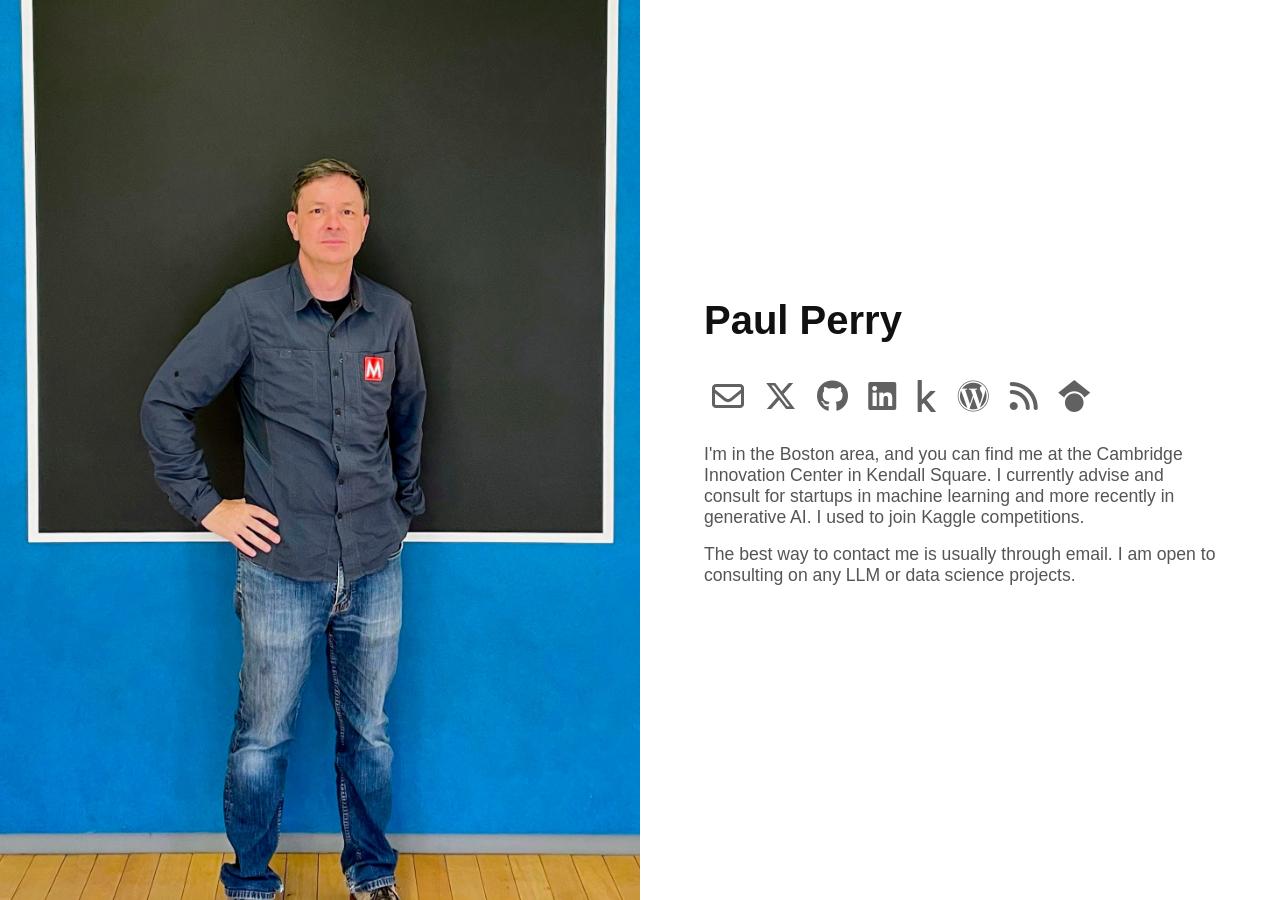
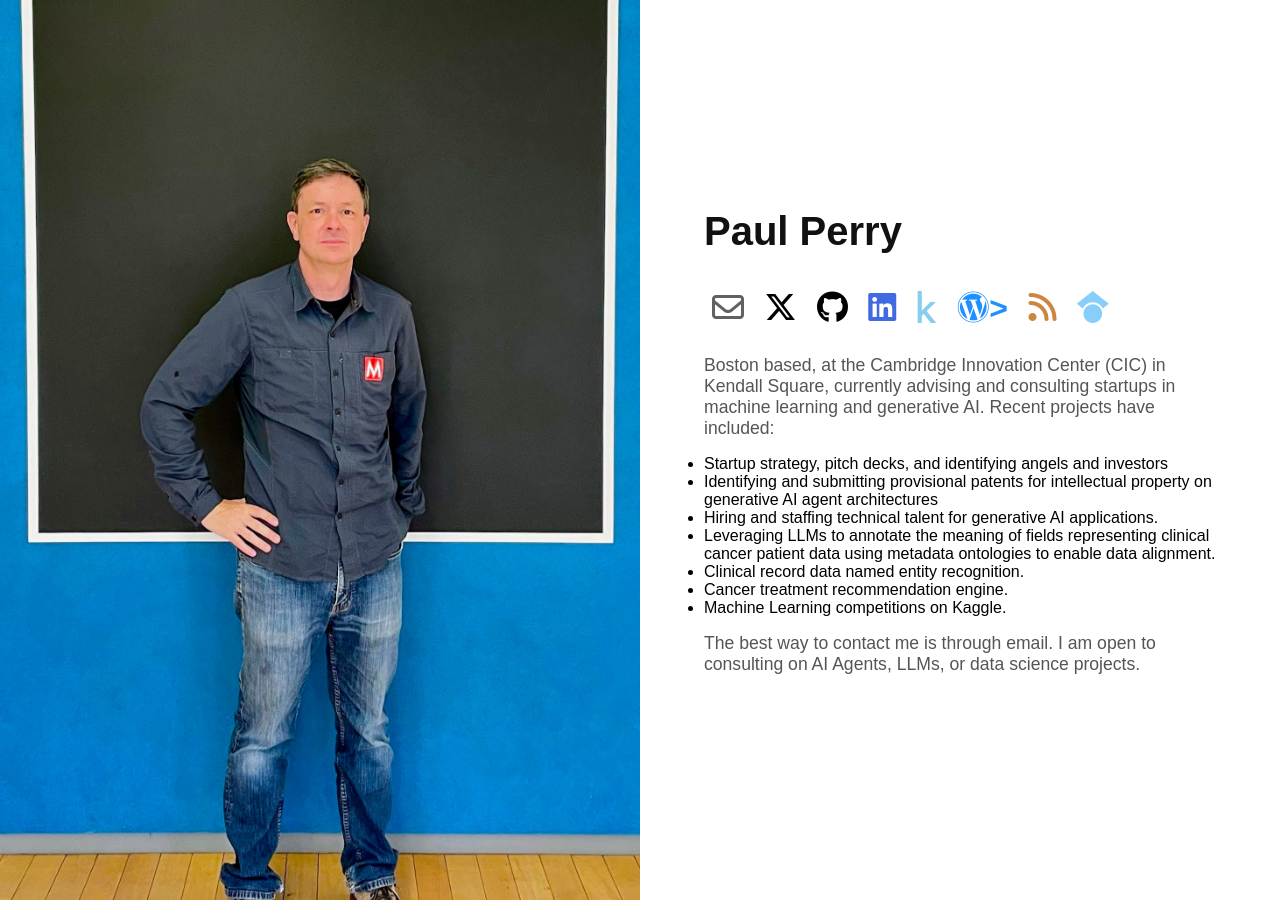
Before and after one commit to paulperry/paulperry.github.io, a Jekyll site: the page index.html, which Jekyll copies as it is, in a window 1280 px wide. Built offline with Jekyll 4.4.1, drawn with Linux system fonts in a browser that asks for light colours; nearby versions of some CDN libraries; some web fonts are replaced.

Commit message:
list of projects and icon colors

```diff
--- a/index.html
+++ b/index.html
@@ -19,26 +19,30 @@
           <h1>Paul Perry</h1>
           <div class="info-links">
             <a class="icon" title="Email" href="mailto:bulk@paulperry.net"><i class="fa-regular fa-envelope"></i></a>
-	    <a class="icon" title="X" href="https://twitter.com/paulperry"><i class="fa-brands fa-x-twitter"></i></a>
+	    <a class="icon" title="X" href="https://twitter.com/paulperry"><span style="color:black"><i class="fa-brands fa-x-twitter"></i></span></a>
 	    <!-- <i class="fa-brands fa-square-x-twitter"></i> -->
-            <a class="icon" title="GitHub" href="https://github.com/paulperry"><i class="fa-brands fa-github"></i></a>
-            <a class="icon" title="LinkedIn" href="https://www.linkedin.com/in/paulperry"><i class="fa-brands fa-linkedin"></i></a>
-	    <a class="icon" title="Kaggle" href="https://www.kaggle.com/paulperry"><i class="fa-brands fa-kaggle"></i></a>
-	    <a class="icon" title="Wordpress" href="http://blog.paulperry.net/"><i class="fa-brands fa-wordpress"></i></a>
-	    <a class="icon" title="RSS" href="http://blog.paulperry.net/feed/"><i class="fa-solid fa-rss"></i></a>
-	    <a class="icon" title="Google Scholar" href="https://scholar.google.com/citations?hl=en&user=hEW2X1MAAAAJ"><i class="fa-brands fa-google-scholar"></i></a>
+            <a class="icon" title="GitHub" href="https://github.com/paulperry"><span style="color:black"><i class="fa-brands fa-github"></i></span></a>
+            <a class="icon" title="LinkedIn" href="https://www.linkedin.com/in/paulperry"><span style="color:RoyalBlue"><i class="fa-brands fa-linkedin"></i></span></a>
+	    <a class="icon" title="Kaggle" href="https://www.kaggle.com/paulperry"><span style="color:SkyBlue"><i class="fa-brands fa-kaggle"></i></span></a>
+	    <a class="icon" title="Wordpress" href="http://blog.paulperry.net/"><span style="color:DodgerBlue"><i class="fa-brands fa-wordpress"></i>></span></a>
+	    <a class="icon" title="RSS" href="http://blog.paulperry.net/feed/"><span style="color:Peru"><i class="fa-solid fa-rss"></i></span></a>
+	    <a class="icon" title="Google Scholar" href="https://scholar.google.com/citations?hl=en&user=hEW2X1MAAAAJ"><span style="color:LightSkyBlue"><i class="fa-brands fa-google-scholar"></i></span></a>
 	    <!-- 	  <i class="fa-brands fa-threads"></i>
 			  <i class="fa-brands fa-bluesky"></i> -->
           </div>
-	  <p>I'm in the Boston area, and you can find me at the Cambridge
-            Innovation Center in Kendall Square. I currently advise and
-            consult for startups in machine learning and more recently in
-            generative AI. I used to join Kaggle competitions.
+	  <p>Boston based, at the Cambridge Innovation Center (CIC) in Kendall Square, currently advising and
+            consulting startups in machine learning and generative AI. Recent projects have included:
+	    <ul>
+	      <li>Startup strategy, pitch decks, and identifying angels and investors</li>
+	      <li>Identifying and submitting provisional patents for intellectual property on generative AI agent architectures</li>
+	      <li>Hiring and staffing technical talent for generative AI applications. </li>
+	      <li>Leveraging LLMs to annotate the meaning of fields representing clinical cancer patient data using metadata ontologies to enable data alignment.</li>
+	      <li>Clinical record data named entity recognition.</li>
+	      <li>Cancer treatment recommendation engine.</li>
+	      <li>Machine Learning competitions on  Kaggle.</li>
+	    </ul>
 	  </p>
-
-          <p>The best way to contact me is usually through email. I am
-            open to consulting on any LLM or data science projects.</p>
-
+          <p>The best way to contact me is through email. I am open to consulting on AI Agents, LLMs, or data science projects.</p>
 	</div>
       </div>
     </div>
```
